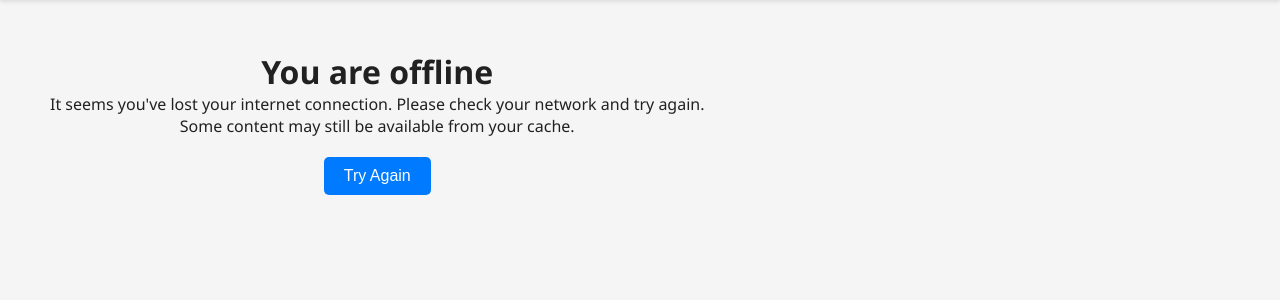
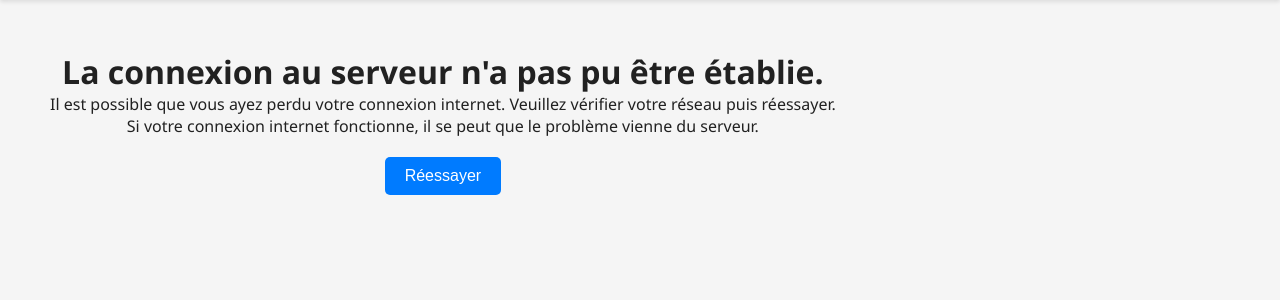
Before and after one commit to lucgiffon/selist, a Django app: page /offline/ in a window 1280 px wide. Shown: the part 60-360 px from the top of the page. Run offline with Django 5.2, Linux system fonts and the light colour scheme.

Commit message:
feat: translate offline page content to French

```diff
--- a/selist/templates/offline.html
+++ b/selist/templates/offline.html
@@ -1,14 +1,14 @@
 {% extends "layout.html" %}
 
-{% block title %}Offline - SEList{% endblock %}
+{% block title %}Hors ligne - SEList{% endblock %}
 
 {% block content %}
 <div style="text-align: center; padding: 50px;">
-    <h1>You are offline</h1>
-    <p>It seems you've lost your internet connection. Please check your network and try again.</p>
-    <p>Some content may still be available from your cache.</p>
+    <h1>La connexion au serveur n'a pas pu être établie.</h1>
+    <p>Il est possible que vous ayez perdu votre connexion internet. Veuillez vérifier votre réseau puis réessayer.</p>
+    <p>Si votre connexion internet fonctionne, il se peut que le problème vienne du serveur.</p>
     <button onclick="window.location.reload();" style="padding: 10px 20px; background: #007bff; color: white; border: none; border-radius: 5px; cursor: pointer; font-size: 16px; margin-top: 20px;">
-        Try Again
+        Réessayer
     </button>
 </div>
 {% endblock %}
```
